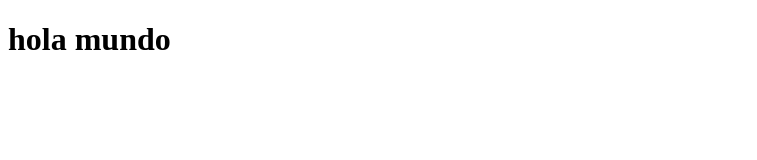
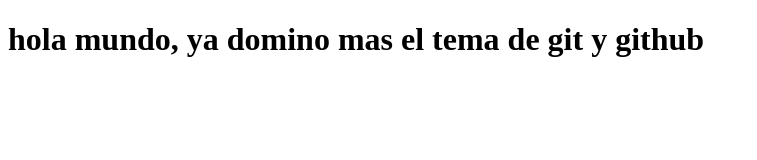
Before and after one commit to iyari02medina/proyectodemocursoprework, a plain HTML site: page index.html in a window 1280 px wide. Shown: the whole page, without its empty margins (0-757 px from the left). Drawn offline with Linux system fonts and the light colour scheme.

Commit message:
cambios en el html

```diff
--- a/index.html
+++ b/index.html
@@ -3,10 +3,10 @@
 <head>
     <meta charset="UTF-8">
     <meta name="viewport" content="width=device-width, initial-scale=1.0">
-    <title>saludp</title>
+    <title>saludo</title>
 </head>
 <body>
-    <h1>hola mundo</h1>
+    <h1>hola mundo, ya domino mas el tema de git y github</h1>
 
 </body>
 </html>
```
